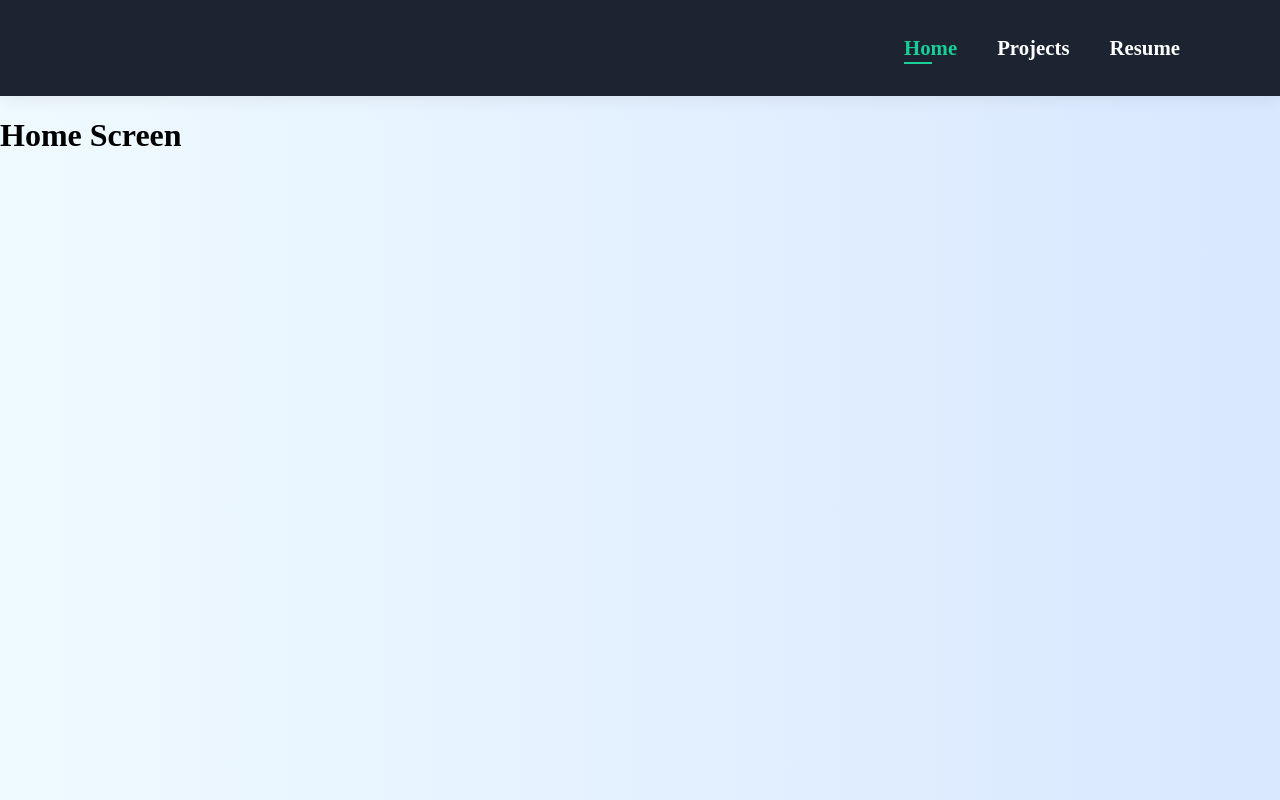
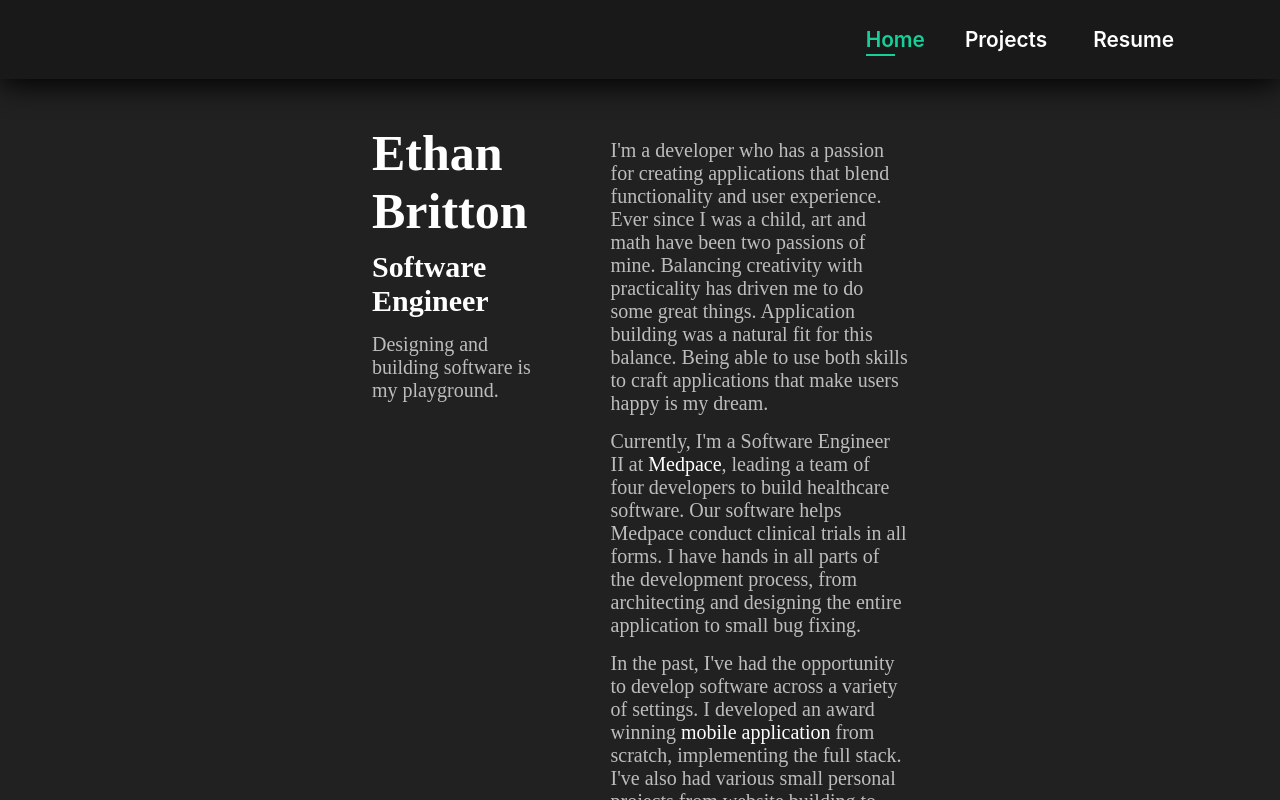
Before and after one commit to pizmiz1/website, a React (Create React App) app: page / in a window 1280 px wide. Built offline with nearby package versions, Linux system fonts and the light colour scheme.

Commit message:
Updated styles and home page

```diff
--- a/src/App.js
+++ b/src/App.js
@@ -7,8 +7,9 @@ const App = () => {
   return (
     <div
       style={{
-        background: "linear-gradient(90deg, #effaff 0%, #d9e7ff 100%)",
+        background: "#212121",
         height: "100vh",
+        overflowY: "auto",
         width: "100%",
         display: "flex",
         flexDirection: "column",
@@ -18,11 +19,28 @@ const App = () => {
       <div
         style={{
           display: "flex",
-          flexGrow: 1,
+          flex: 1,
           flexDirection: "column",
+          padding: "15px",
         }}
       >
         <Outlet />
+        <div
+          style={{
+            display: "flex",
+            alignItems: "flex-end",
+            justifyContent: "flex-end",
+            flex: 1,
+          }}
+        >
+          <p
+            style={{
+              paddingRight: "20px",
+            }}
+          >
+            Created by Ethan Britton
+          </p>
+        </div>
       </div>
     </div>
   );
--- a/src/nav/Navbar.js
+++ b/src/nav/Navbar.js
@@ -2,6 +2,13 @@ import { NavLink } from "react-router-dom";
 import "./NavbarStyles.css";
 
 const Navbar = () => {
+  const resumeClick = () => {
+    window.open(
+      "https://drive.google.com/file/d/1RLb7hwPYYZhnpOgP_MYuaheu34BwYHSC/view?usp=sharing",
+      "_blank"
+    );
+  };
+
   return (
     <>
       <nav
@@ -9,20 +16,30 @@ const Navbar = () => {
           display: "flex",
           alignItems: "center",
           justifyContent: "flex-end",
-          background: "#1b2430",
-          padding: "20px 80px",
-          boxShadow: "0 5px 15px rgba(0, 0, 0, 0.06)",
+          background: "#191919",
+          padding: "10px 80px",
+          WebkitBoxShadow: "0 5px 30px rgb(0,0,0)",
+          marginBottom: "30px",
         }}
       >
         <ul id="navbar">
           <li>
-            <NavLink to="/">Home</NavLink>
+            <NavLink style={{ fontFamily: "Inter" }} to="/">
+              Home
+            </NavLink>
           </li>
           <li>
-            <NavLink to="/projects">Projects</NavLink>
+            <NavLink style={{ fontFamily: "Inter" }} to="/projects">
+              Projects
+            </NavLink>
           </li>
           <li>
-            <NavLink to="/resume">Resume</NavLink>
+            <button
+              style={{ fontFamily: "Inter", cursor: "pointer" }}
+              onClick={resumeClick}
+            >
+              Resume
+            </button>
           </li>
         </ul>
       </nav>
--- a/src/nav/NavbarStyles.css
+++ b/src/nav/NavbarStyles.css
@@ -15,6 +15,7 @@
   font-size: 1.3rem;
   font-weight: 600;
   color: #fff;
+  transition: 0.2s ease-in-out;
 }
 #navbar li a:hover,
 #navbar li a.active {
@@ -44,3 +45,43 @@
   left: 20px;
   transition: 0.2s ease-out;
 }
+
+#navbar li button {
+  text-decoration: none;
+  font-size: 1.3rem;
+  font-weight: 600;
+  color: #fff;
+  border: none;
+  background-color: transparent;
+  outline: none;
+  transition: 0.2s ease-in-out;
+}
+
+#navbar li button:hover,
+#navbar li button.active {
+  color: #17cf97;
+  transition: 0.2s ease-out;
+}
+
+#navbar button::after {
+  content: "";
+  position: absolute;
+  bottom: -4px;
+  left: 20px;
+  width: 0;
+  height: 2px;
+  background-color: #17cf97;
+  transition: 0.2s ease-out;
+}
+
+#navbar li button:hover::after,
+#navbar li button.active::after {
+  content: "";
+  width: 30%;
+  height: 2px;
+  background: #17cf97;
+  position: absolute;
+  bottom: -4px;
+  left: 20px;
+  transition: 0.2s ease-out;
+}
--- a/src/screens/Home.js
+++ /dev/null
@@ -1,9 +0,0 @@
-const HomeScreen = () => {
-  return (
-    <>
-      <h1>Home Screen</h1>
-    </>
-  );
-};
-
-export default HomeScreen;
--- /dev/null
+++ b/src/screens/Home/Home.js
@@ -0,0 +1,98 @@
+import "./HomeStyles.css";
+
+const HomeScreen = () => {
+  return (
+    <div
+      style={{
+        display: "flex",
+        flexDirection: "row",
+        flexWrap: "wrap",
+      }}
+    >
+      <div style={{ flex: 0.3 }} />
+      <div
+        style={{
+          flex: 0.15,
+          display: "flex",
+          alignItems: "flex-start",
+          flexDirection: "column",
+          overflowWrap: "anywhere",
+          paddingRight: "30px",
+        }}
+      >
+        <p
+          style={{
+            color: "white",
+            fontSize: "50px",
+            fontWeight: "bold",
+          }}
+        >
+          Ethan Britton
+        </p>
+        <p
+          style={{
+            color: "white",
+            fontSize: "30px",
+            fontWeight: "bold",
+            marginTop: "10px",
+          }}
+        >
+          Software Engineer
+        </p>
+        <p style={{ fontSize: "20px", marginTop: "15px" }}>
+          Designing and building software is my playground.
+        </p>
+      </div>
+      <div
+        style={{
+          flex: 0.25,
+          display: "flex",
+          alignItems: "center",
+          flexDirection: "column",
+          overflowWrap: "anywhere",
+          paddingLeft: "30px",
+        }}
+      >
+        <p style={{ fontSize: "20px", marginTop: "15px" }}>
+          I'm a developer who has a passion for creating applications that blend
+          functionality and user experience. Ever since I was a child, art and
+          math have been two passions of mine. Balancing creativity with
+          practicality has driven me to do some great things. Application
+          building was a natural fit for this balance. Being able to use both
+          skills to craft applications that make users happy is my dream.
+        </p>
+        <p style={{ fontSize: "20px", marginTop: "15px" }}>
+          Currently, I'm a Software Engineer II at{" "}
+          <a href="https://www.medpace.com/" target="_blank" className="link">
+            Medpace
+          </a>
+          , leading a team of four developers to build healthcare software. Our
+          software helps Medpace conduct clinical trials in all forms. I have
+          hands in all parts of the development process, from architecting and
+          designing the entire application to small bug fixing.
+        </p>
+        <p style={{ fontSize: "20px", marginTop: "15px" }}>
+          In the past, I've had the opportunity to develop software across a
+          variety of settings. I developed an award winning{" "}
+          <a
+            href="https://zietzmn.wixsite.com/linedo/ "
+            target="_blank"
+            className="link"
+          >
+            mobile application
+          </a>{" "}
+          from scratch, implementing the full stack. I've also had various small
+          personal projects from website building to small python apps.
+        </p>
+        <p style={{ fontSize: "20px", marginTop: "15px" }}>
+          I like to exercise, ski and hike in my free time. I also love most
+          sports, soccer and <p className="football">football</p> being some of
+          my favorites.
+        </p>
+      </div>
+      <div style={{ flex: 0.3 }} />
+    </div>
+  );
+};
+
+export default HomeScreen;
--- /dev/null
+++ b/src/screens/Home/HomeStyles.css
@@ -0,0 +1,20 @@
+.link,
+.link:visited,
+.link:link {
+  color: #ffffff;
+  text-decoration: none;
+}
+
+.link:hover,
+.link:active {
+  color: #17cf97;
+}
+
+.football {
+  display: inline;
+  color: #ffffff;
+}
+.football:hover {
+  color: #815337;
+  cursor: url("./../../assets/football.png"), auto;
+}
--- a/src/screens/Projects.js
+++ b/src/screens/Projects/Projects.js
@@ -1,7 +1,7 @@
 const ProjectsScreen = () => {
   return (
     <>
-      <h1>Projects Screen</h1>
+      <h1>Coming soon... :)</h1>
     </>
   );
 };
--- a/src/screens/Resume.js
+++ /dev/null
@@ -1,9 +0,0 @@
-const ResumeScreen = () => {
-  return (
-    <>
-      <h1>Resume Screen</h1>
-    </>
-  );
-};
-
-export default ResumeScreen;
--- a/src/styles.css
+++ b/src/styles.css
@@ -2,7 +2,11 @@ body,
 html {
   margin: 0;
   padding: 0;
+  color: #bdbdbd;
 }
 * {
   box-sizing: border-box;
 }
+p {
+  margin: 0;
+}
```
Also changed, not shown: src/index.js (+2 -7 lines), src/assets/football.png (added).
